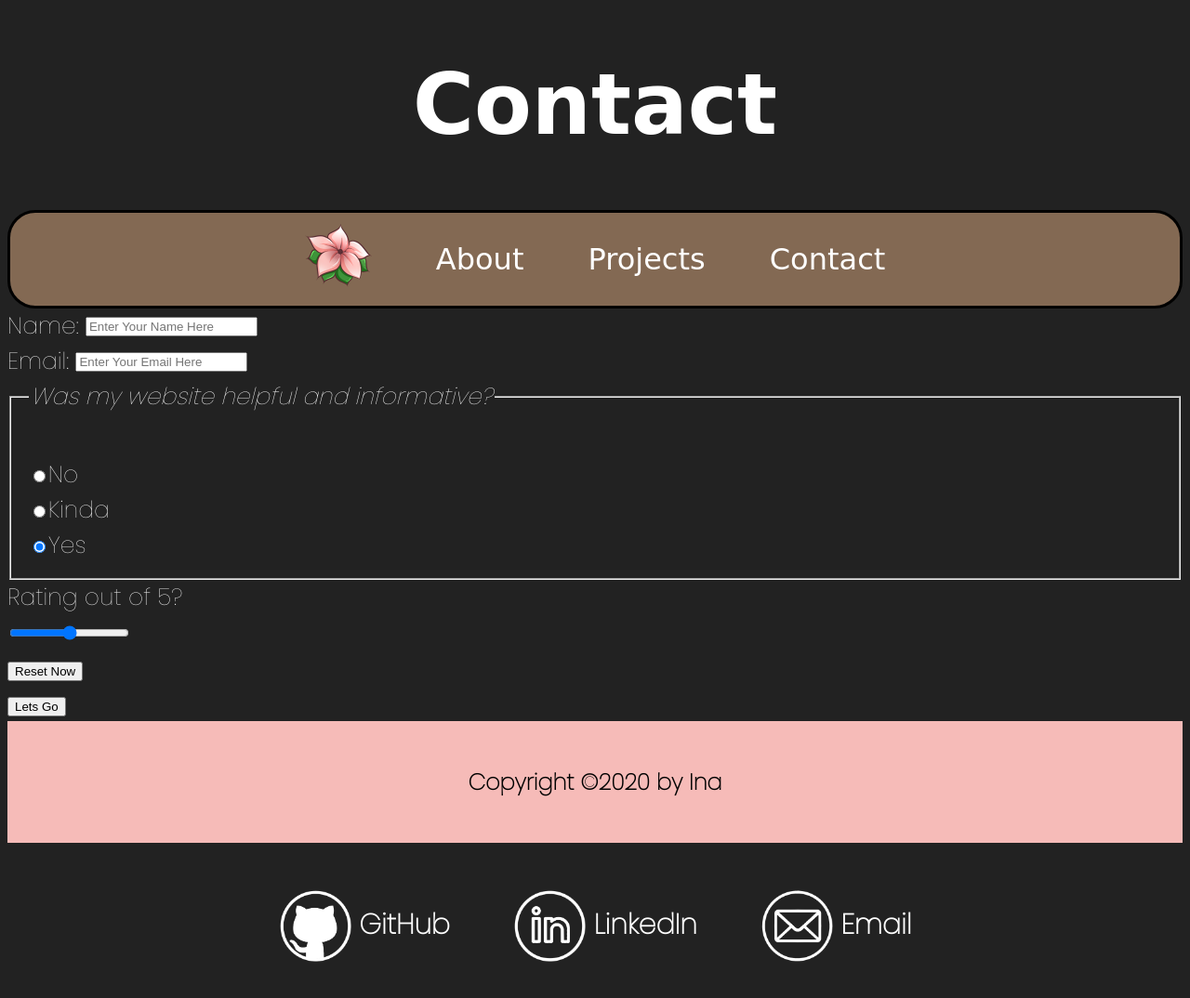
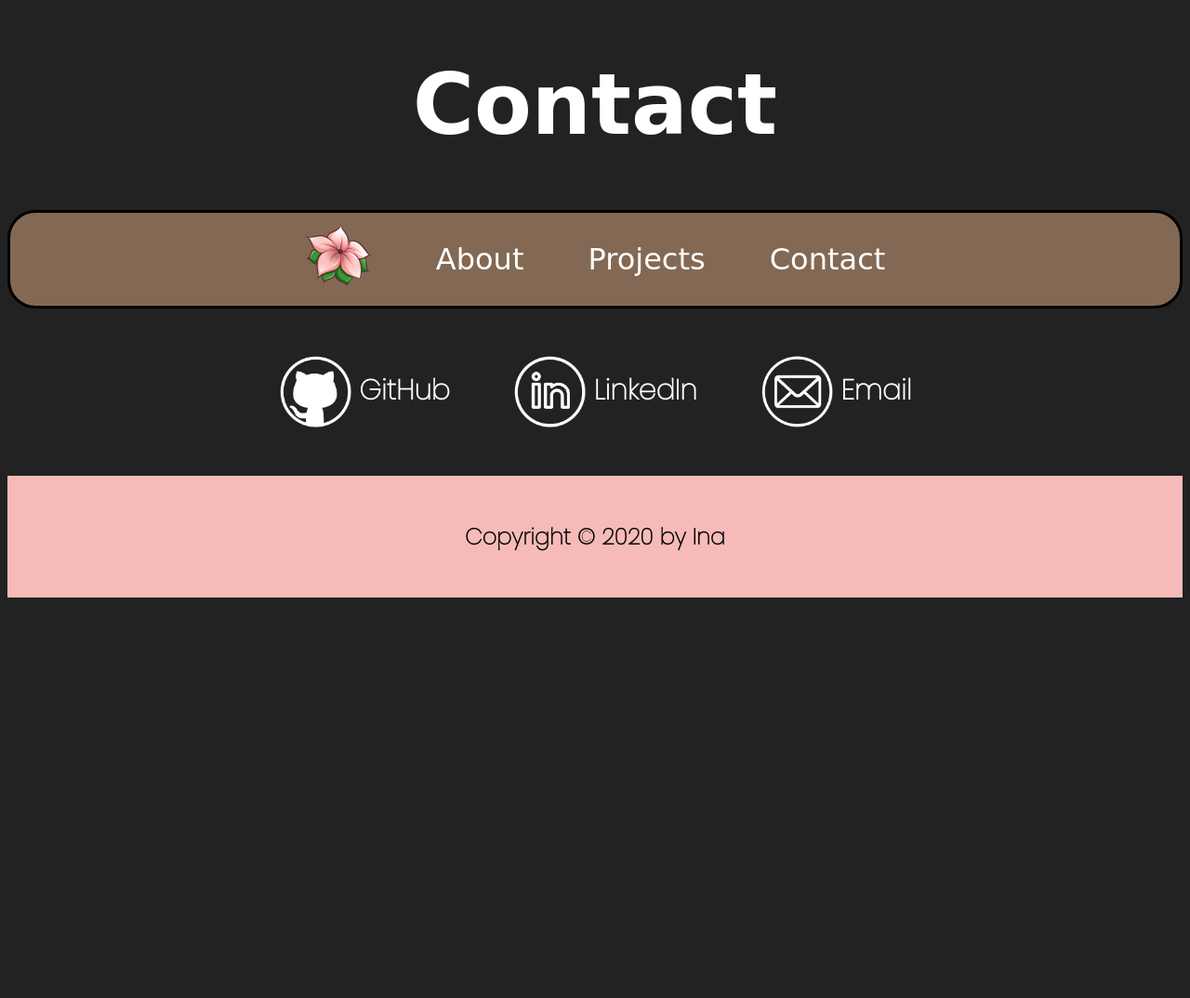
Before and after one commit to n0chu/n0chu.github.io, a plain HTML site: page contact.html in a window 1280 px wide. Shown: the whole page at 93% size. After the commit the page ends 800 px from the top, so only its background shows below. Drawn offline with Linux system fonts and the light colour scheme; a web font is replaced by a local one.

Commit message:
Update contact.html

```diff
--- a/contact.html
+++ b/contact.html
@@ -23,7 +23,7 @@
                 <a class="navlink" href="contact.html">Contact</a>
             </nav>
         </div>
-        <div id="feedbackMain">
+        <!-- <div id="feedbackMain">
             <form id="userform" name="feedbackForm" action="portfolio.php" method="post">
                 <div>
                     <label>
@@ -56,14 +56,14 @@
                      <input type="submit" value="Lets Go" class="full-width">
                 </div>
             </form>
-        </div>
-        <div class="footer text-center">
-            Copyright &COPY;2020 by Ina<br/>
-        </div>
+        </div> -->
         <div id="logorow">
             <a class="contactlink presstogether" href="https://github.com/n0chu" target="_blank"><img class="presstogether" src="assets/img/githublogofinal.png"> GitHub</a>
             <a class="contactlink presstogether" href="https://www.linkedin.com/in/noleina-garcia-6b9798163/" target="_blank"><img class="presstogether" src="assets/img/linkedinlogofinal.png"> LinkedIn</a>
             <a class="contactlink presstogether" href="mailto: noleina@gmail.com" target="_blank"><img class="presstogether" src="assets/img/emaillogofinal.png"> Email</a>
         </div>
+        <div class="footer text-center">
+            Copyright &COPY; 2020 by Ina<br/>
+        </div>
     </body>
 </html>
```
